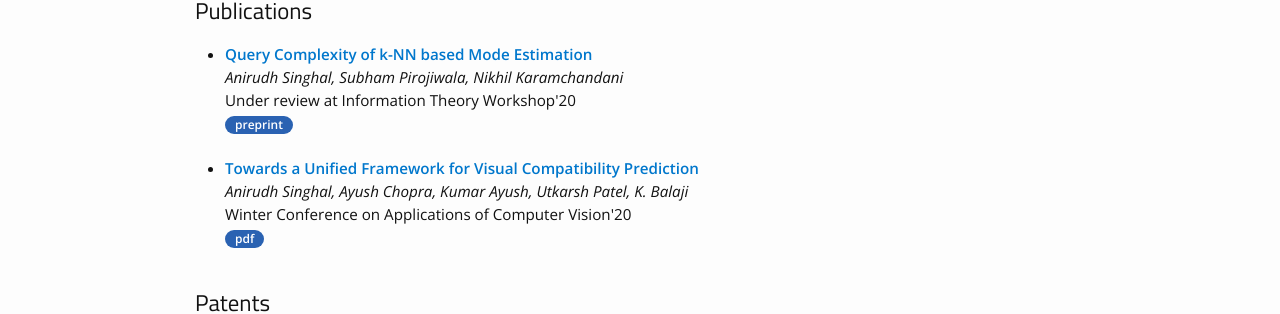
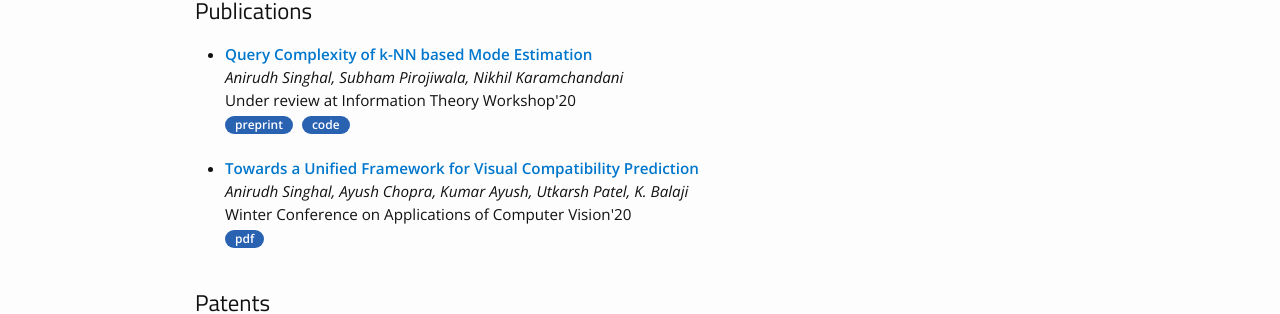
Before and after one commit to singhalanirudh18/singhalanirudh18.github.io, a Jekyll site: the page built from research.md, in a window 1280 px wide. Shown: the part 226-540 px from the top of the page. Built offline with Jekyll 4.4.1, drawn with Linux system fonts in a browser that asks for light colours.

Commit message:
added code

```diff
--- a/research.md
+++ b/research.md
@@ -12,7 +12,7 @@
 		<b><a href="https://arxiv.org/abs/2010.13491">Query Complexity of k-NN based Mode Estimation</a></b><br>
 		<i>Anirudh Singhal, Subham Pirojiwala, Nikhil Karamchandani</i><br>
 		Under review at Information Theory Workshop'20<br>
-		<a href="https://arxiv.org/pdf/2010.13491.pdf"><div class="color-button">preprint</div></a>
+		<a href="https://arxiv.org/pdf/2010.13491.pdf"><div class="color-button">preprint</div></a> <a href="https://github.com/singhalanirudh18/AdaptiveModeEstimation"><div class="color-button">code</div></a>
 	</li><br>
 	<li>
 		<b><a href="http://openaccess.thecvf.com/content_WACV_2020/html/Singhal_Towards_a_Unified_Framework_for_Visual_Compatibility_Prediction_WACV_2020_paper.html">Towards a Unified Framework for Visual Compatibility Prediction</a></b><br>
```
